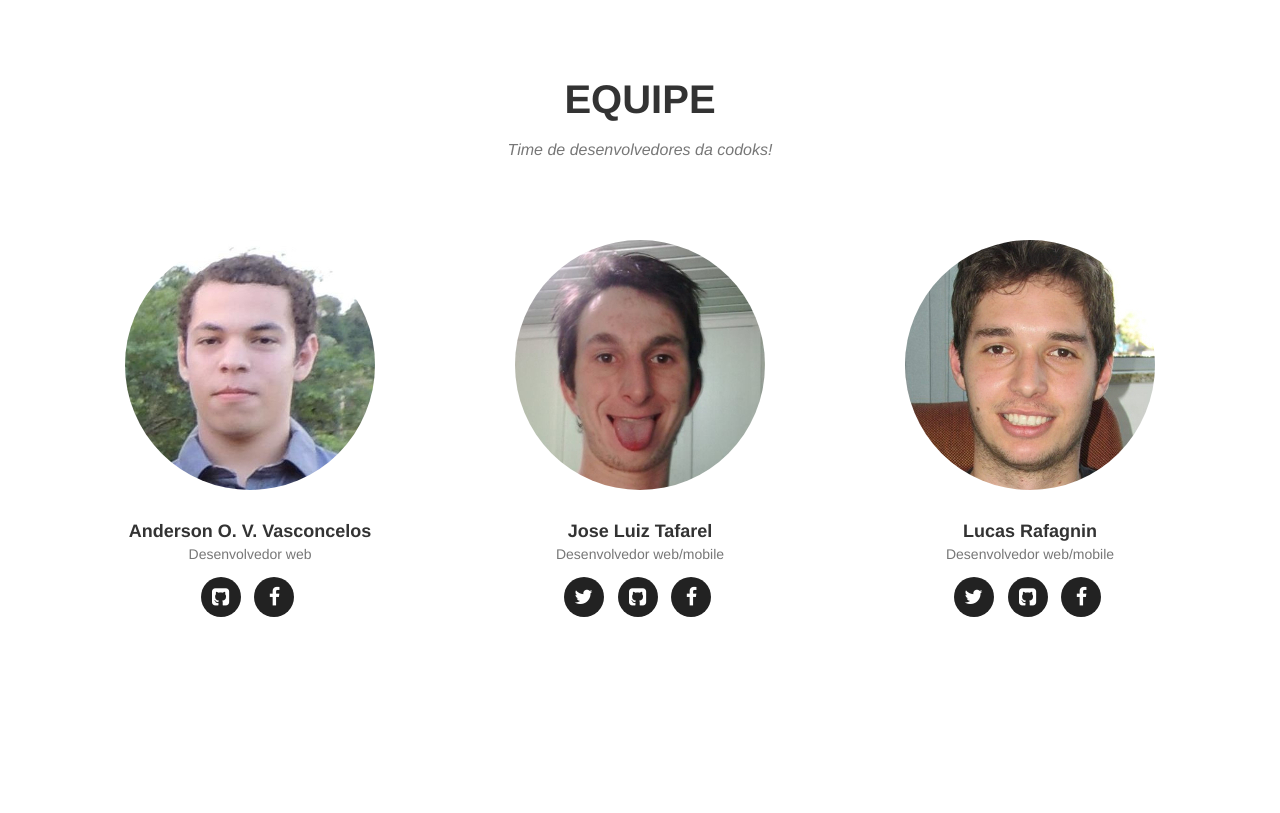
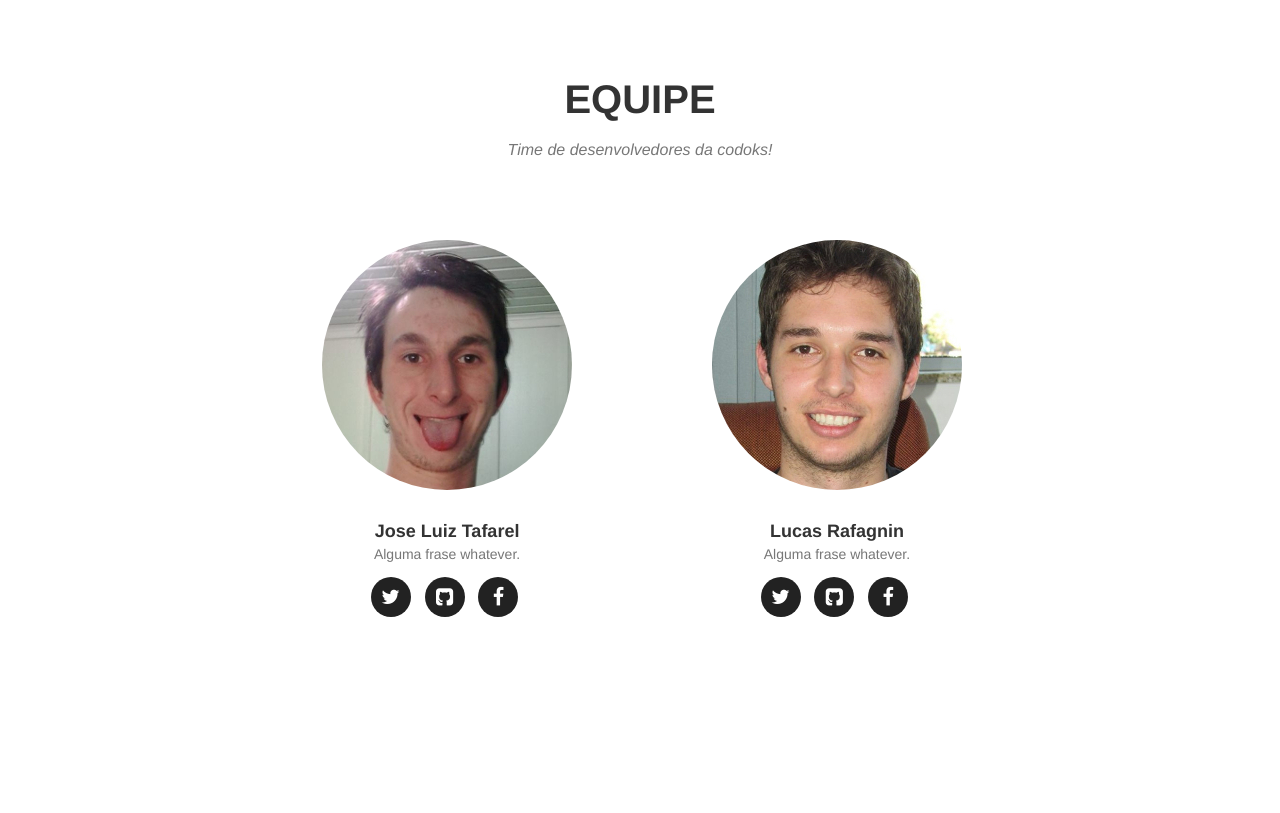
Before and after one commit to Codoks/codoks-site, a PHP site: page / in a window 1280 px wide. Shown: the part 2204-3017 px from the top of the page. Run offline with PHP 8.4, Linux system fonts and the light colour scheme; some web fonts are replaced.

Commit message:
Retirado a foto do anderson

```diff
--- a/css/agency.css
+++ b/css/agency.css
@@ -871,3 +871,16 @@ img::-moz-selection {
 body {
     webkit-tap-highlight-color: #47A6CC;
 }
+
+/* centered columns styles */
+.row-centered {
+    text-align:center;
+}
+.col-centered {
+    display:inline-block;
+    float:none;
+    /* reset the text-align */
+    text-align:left;
+    /* inline-block space fix */
+    margin-right:-4px;
+}
--- a/index.html
+++ b/index.html
@@ -196,25 +196,12 @@
                     <h3 class="section-subheading text-muted">Time de desenvolvedores da codoks!</h3>
                 </div>
             </div>
-            <div class="row">
-                <div class="col-sm-4">
-                    <div class="team-member">
-                        <img src="img/team/anderson_perfil.jpg" class="img-responsive img-circle" alt="">
-                        <h4>Anderson O. V. Vasconcelos</h4>
-                        <p class="text-muted">Desenvolvedor web</p>
-                        <ul class="list-inline social-buttons">
-                            <li><a target="_blank" href="http://github.com/AndersonOdilo"><i class="fa fa-github-square"></i></a>
-                            </li>
-                            <li><a target="_blank" href="http://facebook.com/anderson.vasconcelos.121"><i class="fa fa-facebook"></i></a>
-                            </li>
-                        </ul>
-                    </div>
-                </div>
-                <div class="col-sm-4">
+            <div class="row row-centered">
+                <div class="col-sm-4 col-centered">
                     <div class="team-member">
                         <img src="img/team/tafarel_perfil.jpg" class="img-responsive img-circle" alt="">
                         <h4>Jose Luiz Tafarel</h4>
-                        <p class="text-muted">Desenvolvedor web/mobile</p>
+                        <p class="text-muted">Alguma frase whatever.</p>
                         <ul class="list-inline social-buttons">
                             <li><a target="_blank" href="http://twitter.com/jltafarel"><i class="fa fa-twitter"></i></a>
                             </li>
@@ -225,11 +212,11 @@
                         </ul>
                     </div>
                 </div>
-                <div class="col-sm-4">
+                <div class="col-sm-4 col-centered">
                     <div class="team-member">
                         <img src="img/team/lucas_perfil.jpg" class="img-responsive img-circle" alt="">
                         <h4>Lucas Rafagnin</h4>
-                        <p class="text-muted">Desenvolvedor web/mobile</p>
+                        <p class="text-muted">Alguma frase whatever.</p>
                         <ul class="list-inline social-buttons">
                             <li><a target="_blank" href="http://twitter.com/lucasrafagnin_"><i class="fa fa-twitter"></i></a>
                             </li>
```
